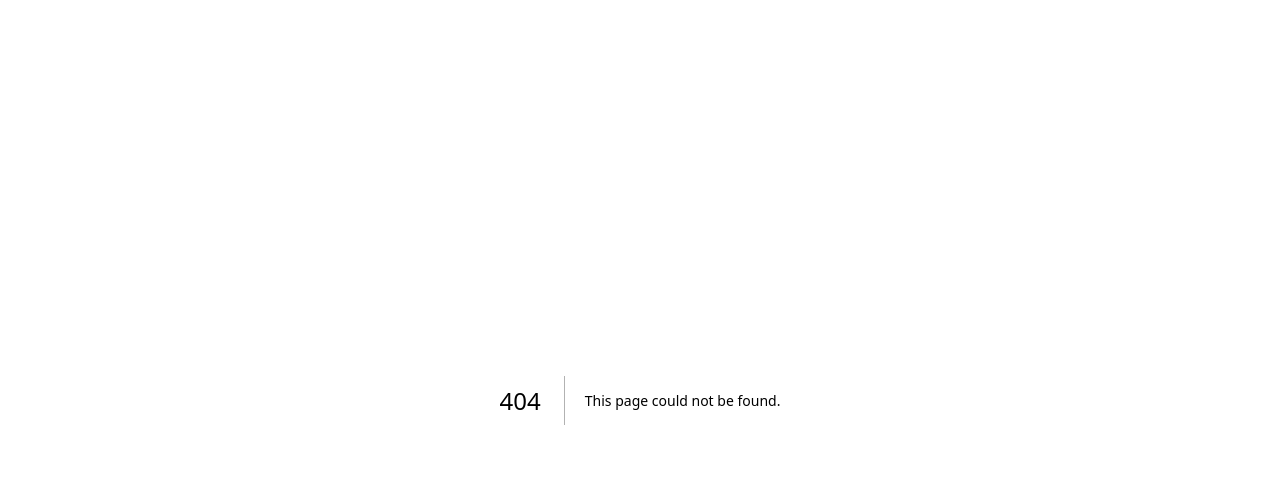
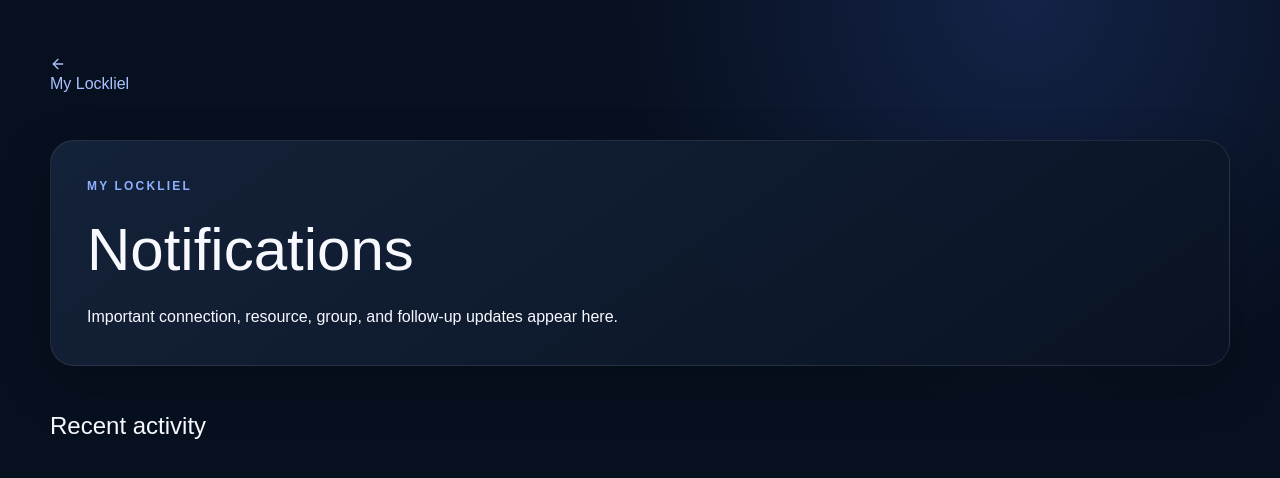
Before and after one commit to eaglevisiondigital/Lockliel, a Next.js app: page /my-lockliel/notifications in a window 1280 px wide. Before the commit this address had no page. Shown: the top 478 px of the page. Built offline with nearby package versions, Linux system fonts and the light colour scheme; no server answers.

Commit message:
Add My Lockliel notifications page

```diff
--- /dev/null
+++ b/app/my-lockliel/notifications/page.tsx
@@ -0,0 +1,19 @@
+import Link from "next/link";
+import {ArrowLeft} from "lucide-react";
+import NotificationsClient from "./notifications-client";
+import "../my-lockliel.css";
+
+export const metadata={title:"Notifications | My Lockliel"};
+
+export default function NotificationsPage(){
+  return <main className="my-lockliel"><div className="ml-shell">
+    <Link href="/my-lockliel" className="ml-auth-home"><ArrowLeft size={16}/> My Lockliel</Link>
+    <section className="ml-panel">
+      <div className="ml-kicker">My Lockliel</div>
+      <h1 style={{fontSize:"clamp(36px,5vw,60px)",margin:"10px 0"}}>Notifications</h1>
+      <p>Important connection, resource, group, and follow-up updates appear here.</p>
+    </section>
+    <h2 className="ml-section-title">Recent activity</h2>
+    <NotificationsClient/>
+  </div></main>;
+}
```
